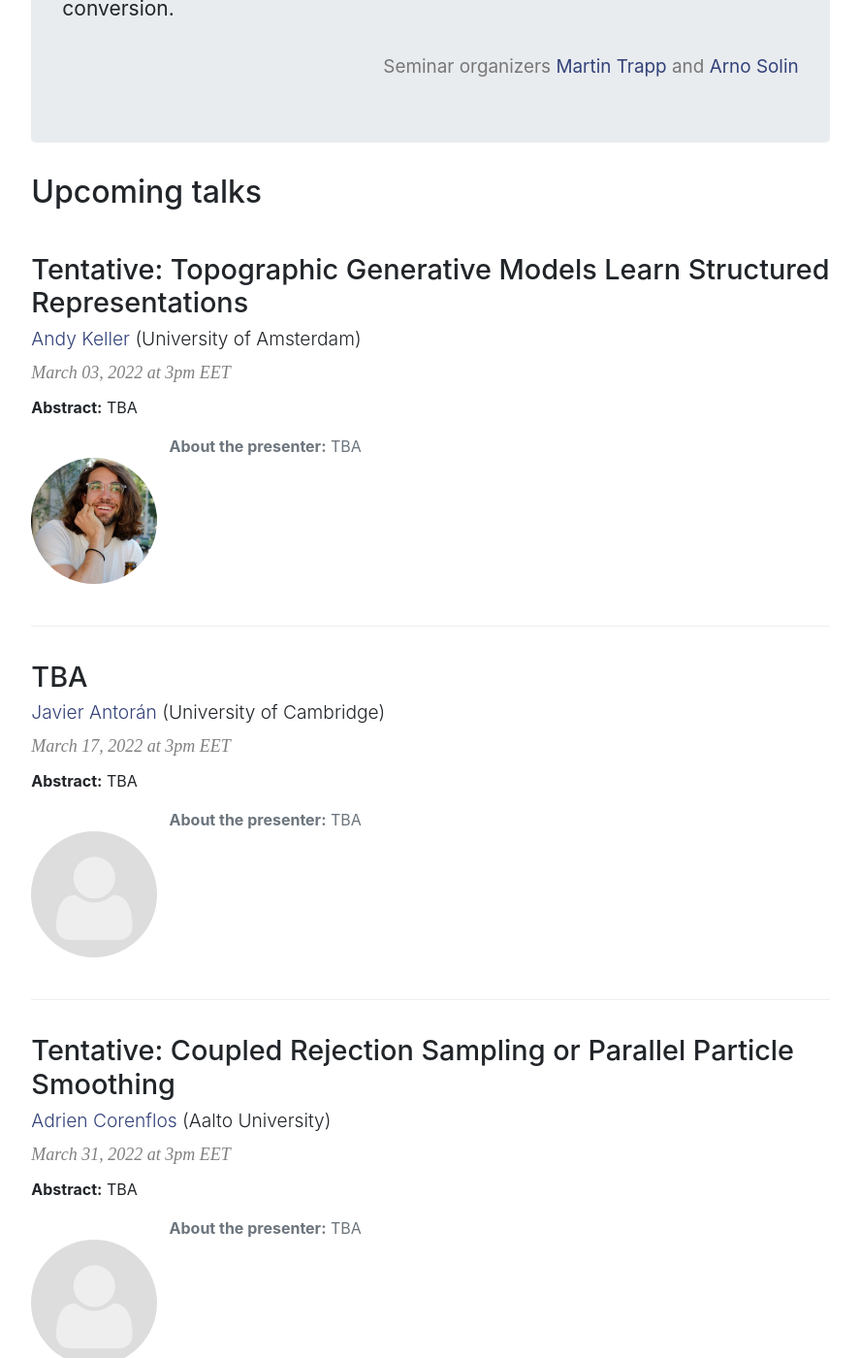
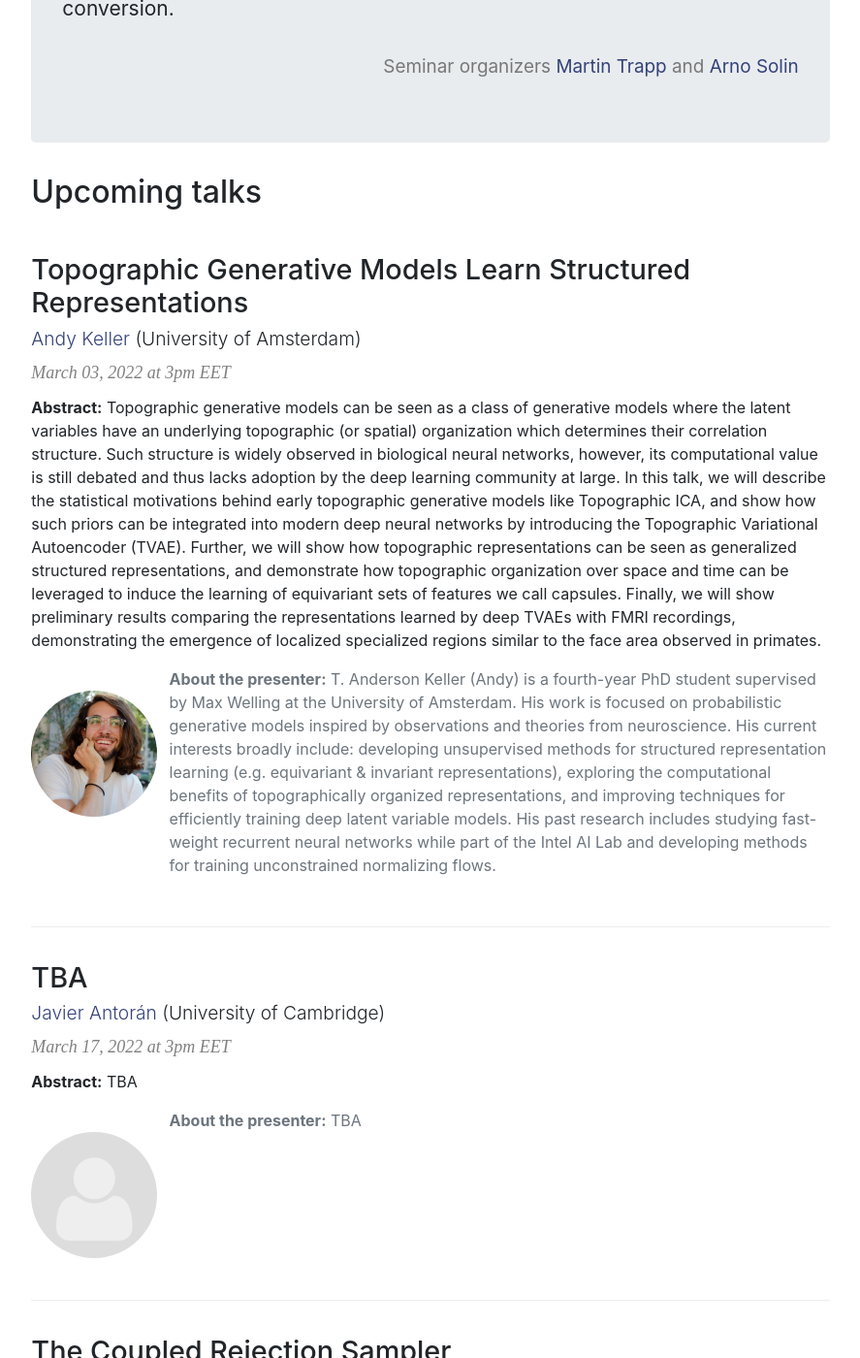
Before and after one commit to AaltoML/apml, a Jekyll site: the page built from index.html, in a window 1280 px wide and 1400 px high, scrolled down 804 px. Shown: the whole window at 97% size, without its empty margins (196-1083 px from the left). Built offline with Jekyll 4.4.1, drawn with Linux system fonts in a browser that asks for light colours; some of the changed text lies outside the part shown.

Commit message:
Updated talks

```diff
--- a/_data/talks.yml
+++ b/_data/talks.yml
@@ -71,13 +71,13 @@
   biography: "James is a PhD student at the University of Oxford, supervised by George Deligiannidis and Arnaud Doucet. His research interests are at the intersection of Optimal Transport, sampling methods and machine learning."
 
 - date: March 03, 2022 at 3pm EET
-  title: "Tentative: Topographic Generative Models Learn Structured Representations"
+  title: "Topographic Generative Models Learn Structured Representations"
   presenter: "Andy Keller"
   url: http://www.keller.org/
   affiliation: "University of Amsterdam"
-  abstract: "TBA"
-  biography: "TBA"
-  photo: "andy_keller"
+  abstract: "Topographic generative models can be seen as a class of generative models where the latent variables have an underlying topographic (or spatial) organization which determines their correlation structure. Such structure is widely observed in biological neural networks, however, its computational value is still debated and thus lacks adoption by the deep learning community at large. In this talk, we will describe the statistical motivations behind early topographic generative models like Topographic ICA, and show how such priors can be integrated into modern deep neural networks by introducing the Topographic Variational Autoencoder (TVAE). Further, we will show how topographic representations can be seen as generalized structured representations, and demonstrate how topographic organization over space and time can be leveraged to induce the learning of equivariant sets of features we call capsules. Finally, we will show preliminary results comparing the representations learned by deep TVAEs with FMRI recordings, demonstrating the emergence of localized specialized regions similar to the face area observed in primates."
+  biography: "T. Anderson Keller (Andy) is a fourth-year PhD student supervised by Max Welling at the University of Amsterdam. His work is focused on probabilistic generative models inspired by observations and theories from neuroscience. His current interests broadly include: developing unsupervised methods for structured representation learning (e.g. equivariant & invariant representations), exploring the computational benefits of topographically organized representations, and improving techniques for efficiently training deep latent variable models. His past research includes studying fast-weight recurrent neural networks while part of the Intel AI Lab and developing methods for training unconstrained normalizing flows. "
+  photo: "andy-keller"
 
 - date: March 17, 2022 at 3pm EET
   title: "TBA"
@@ -88,12 +88,12 @@
   biography: "TBA"
 
 - date: March 31, 2022 at 3pm EET
-  title: "Tentative: Coupled Rejection Sampling or Parallel Particle Smoothing"
+  title: "The Coupled Rejection Sampler"
   presenter: "Adrien Corenflos"
   url: https://adriencorenflos.github.io
   affiliation: "Aalto University"
-  abstract: "TBA"
-  biography: "TBA"
+  abstract: "Coupling methods have recently been used to compute unbiased estimates of Markov chains Monte Carlo and particle smoothing expectations. However, in most cases, sampling from couplings has a random run time, the variance of which can be infinite. This behaviour, acceptable in distributed computing, is highly problematic in the parallel computing framework. We propose a limited variance coupled rejection sampling method for sampling from couplings of arbitrary distributions. We show how we can modify the coupled rejection method to propose an ensemble of proposals so as to asymptotically recover a maximal coupling while decreasing the total run time of the algorithm. We then discuss the important special case of coupling Gaussian distributions with different means and covariances, and show how the rejection sampling method can be optimised in this case. We then apply the method to sampling from couplings of Gaussian tails, perform coupled Gibbs sampling, couple parallel resampling algorithms in particle filtering, and couple manifold MALA."
+  biography: "Adrien Corenflos is a PhD student at Aalto university under Simo Särkkä. Prior to this, he worked as a quantitative researcher at JP Morgan, UK. His research interests typically orbit around Monte Carlo methods for machine learning, with an emphasis on sequential Monte Carlo."
 
 - date: April 14, 2022 at 3pm EET
   title: "Tentative: Low-Cost Bayesian Methods for Mitigating Overconfidence in Neural Networks"
```
Also changed, not shown: assets/speakers/andy-keller.jpg (added).
